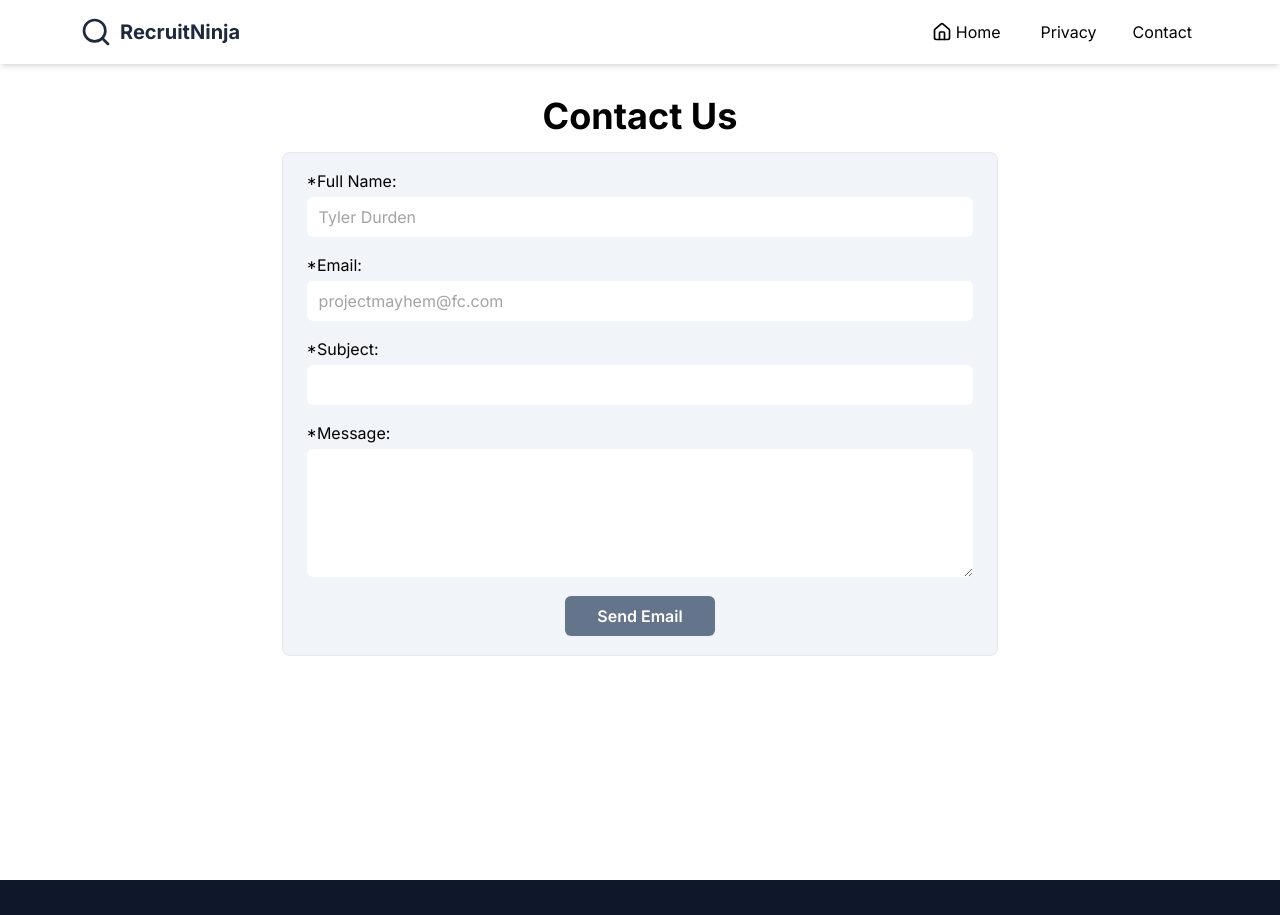
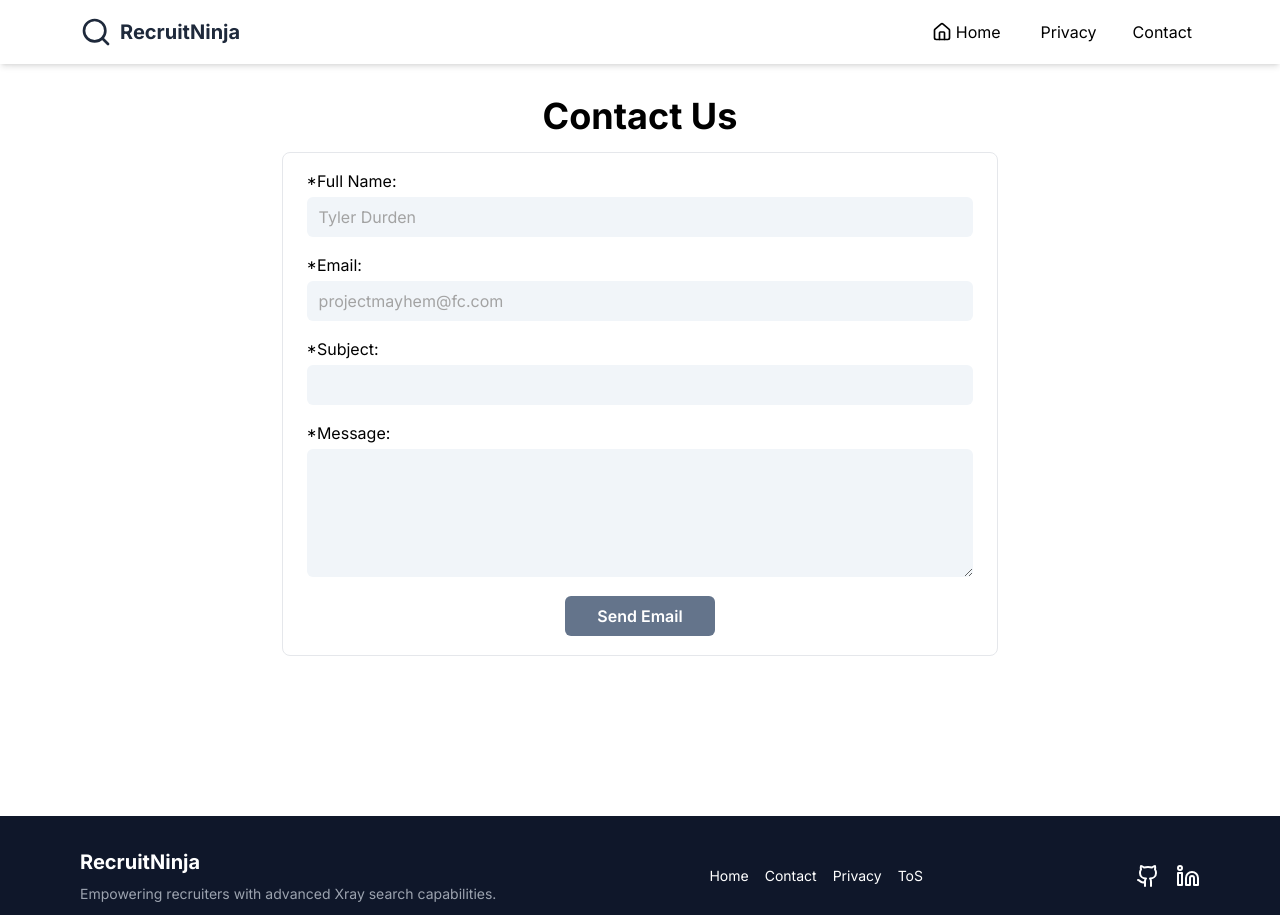
Before and after one commit to Bharath-Dubbaka/recruitNinja, a Next.js app: page /contact in a window 1280 px wide. Shown: the top 915 px of the page. Built offline with nearby package versions, Linux system fonts and the light colour scheme; no server answers.

Commit message:
adjusted the prob with footer alignment when no results/ no initial search

```diff
--- a/src/app/contact/page.tsx
+++ b/src/app/contact/page.tsx
@@ -94,7 +94,7 @@ function Contact() {
             <form
                ref={form}
                onSubmit={sendEmail}
-               className="text-black bg-slate-100 flex flex-col w-[85%] sm:w-[66%] md:w-[56%] mb-40 rounded-lg px-2 py-4 sm:px-6 sm:py-4 border border-gray-200"
+               className="text-black  flex flex-col w-[85%] sm:w-[66%] md:w-[56%] mb-40 rounded-lg px-2 py-4 sm:px-6 sm:py-4 border border-gray-200"
             >
                <div className="flex flex-col mb-4">
                   <label className=" mb-1" htmlFor="fullName">
@@ -111,7 +111,7 @@ function Contact() {
                      placeholder="Tyler Durden"
                      id="fullName"
                      className="flex h-10 w-full border-none text-black dark: shadow-input rounded-md px-3 py-2 text-md  file:border-0 file:bg-transparent
-                      file:text-md font-large placeholder:text-neutral-400 focus-visible:outline-none focus-visible:ring-[2px]  focus-visible:ring-neutral-400"
+                      file:text-md font-large placeholder:text-neutral-400 focus-visible:outline-none focus-visible:ring-[2px]  focus-visible:ring-neutral-400 bg-slate-100"
                   />{" "}
                </div>
                <div className="flex flex-col  mb-4">
@@ -129,7 +129,7 @@ function Contact() {
                      placeholder="projectmayhem@fc.com"
                      id="email"
                      className="flex h-10 w-full border-none text-black dark: shadow-input rounded-md px-3 py-2 text-md  file:border-0 file:bg-transparent
-                      file:text-md font-large placeholder:text-neutral-400 focus-visible:outline-none focus-visible:ring-[2px]  focus-visible:ring-neutral-400"
+                      file:text-md font-large placeholder:text-neutral-400 focus-visible:outline-none focus-visible:ring-[2px]  focus-visible:ring-neutral-400 bg-slate-100"
                   />{" "}
                </div>
                <div className="flex flex-col  mb-4">
@@ -146,7 +146,7 @@ function Contact() {
                      name="user_subject"
                      id="subject"
                      className="flex h-10 w-full border-none text-black dark: shadow-input rounded-md px-3 py-2 text-md  file:border-0 file:bg-transparent
-                      file:text-md font-large placeholder:text-neutral-400 focus-visible:outline-none focus-visible:ring-[2px]  focus-visible:ring-neutral-400"
+                      file:text-md font-large placeholder:text-neutral-400 focus-visible:outline-none focus-visible:ring-[2px]  focus-visible:ring-neutral-400 bg-slate-100"
                   />{" "}
                </div>
                <div className="flex flex-col  mb-4">
@@ -162,7 +162,7 @@ function Contact() {
                      name="message"
                      id="messageArea"
                      className="flex h-32 w-full border-none  text-black  rounded-md px-3 py-2 text-md  file:border-0 file:bg-transparent
-                     file:text-md font-large focus-visible:outline-none focus-visible:ring-[2px]  focus-visible:ring-neutral-400"
+                     file:text-md font-large focus-visible:outline-none focus-visible:ring-[2px]  focus-visible:ring-neutral-400 bg-slate-100"
                   />{" "}
                </div>
                <div className="flex justify-center align-middle items-center content-center">
--- a/src/app/layout.tsx
+++ b/src/app/layout.tsx
@@ -9,7 +9,7 @@ const inter = Inter({ subsets: ["latin"] });
 export const metadata: Metadata = {
    title: "RecruitNinja - LinkedIn X-Ray Search Tool",
    description:
-      "Made in India, tool to Search LinkedIn profiles using advanced Boolean search strings",
+      "Made in India, X Ray search tool to Search LinkedIn profiles using advanced Boolean strings",
 };
 
 export default function RootLayout({
@@ -19,9 +19,9 @@ export default function RootLayout({
 }>) {
    return (
       <html lang="en">
-         <body className={inter.className}>
+         <body className={`${inter.className} min-h-screen flex flex-col`}>
             <Navbar />
-            <main>{children}</main>
+            <main className="flex-grow">{children}</main>
             <Footer />
          </body>
       </html>
--- a/src/app/tos/page.tsx
+++ b/src/app/tos/page.tsx
@@ -30,9 +30,9 @@ const TermsOfService = () => {
                   <p className="text-slate-700">
                      RecruitNinja provides a search tool that retrieves publicly
                      available professional profiles using Google's Custom
-                     Search. Our service is intended to assist recruiters
-                     and hiring managers in finding professional information
-                     through legal and ethical means.
+                     Search. Our service is intended to assist recruiters and
+                     hiring managers in finding professional information through
+                     legal and ethical means.
                   </p>
                </section>
 
@@ -170,11 +170,8 @@ const TermsOfService = () => {
                </section>
 
                <div className="mt-8 text-sm text-slate-600 italic text-center">
-                  <p>Last Updated: {new Date().toLocaleDateString()}</p>
-                  <p>
-                     © {new Date().getFullYear()} RecruitNinja. All Rights
-                     Reserved.
-                  </p>
+                  {/* <p>Last Updated: {new Date().toLocaleDateString()}</p> */}
+                  <p>© 2024 RecruitNinja. All Rights Reserved.</p>
                </div>
             </div>
 
--- a/src/components/searchPage.tsx
+++ b/src/components/searchPage.tsx
@@ -167,7 +167,8 @@ export default function SearchPage() {
 
    //    console.log(searchResults, "searchResults outside");
    return (
-      <div className="max-w-3xl mx-auto mt-24" >
+
+      <div className="max-w-3xl mx-auto mt-20" >
          <div className={`grid ${showResults ? "grid-cols-1" : "grid-cols-1"}`}>
             <div>
                <Card className="mb-6">
--- a/src/components/ui/footer.tsx
+++ b/src/components/ui/footer.tsx
@@ -4,12 +4,12 @@ import { Github, Linkedin } from "lucide-react";
 
 export default function Footer() {
    return (
-      <footer className="bg-slate-900 text-white py-8 mt-16">
+      <footer className="bg-slate-900 text-white py-8">
          <div className="max-w-6xl mx-auto px-4 flex justify-between items-center">
             <div>
                <h3 className="text-xl font-bold">RecruitNinja</h3>
                <p className="text-gray-400 text-sm mt-2">
-                  Empowering recruiters with advanced LinkedIn search
+                  Empowering recruiters with advanced Xray search
                   capabilities.
                </p>
             </div>
```
